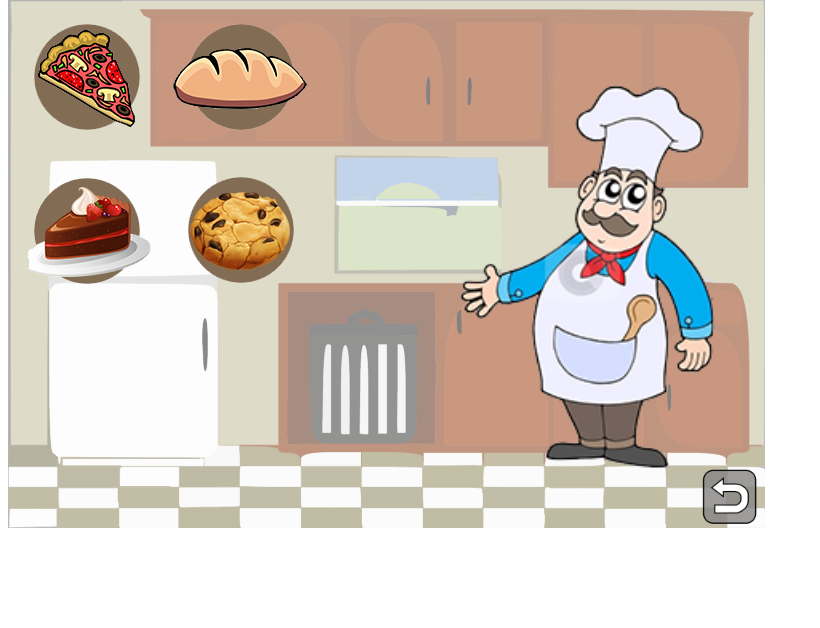
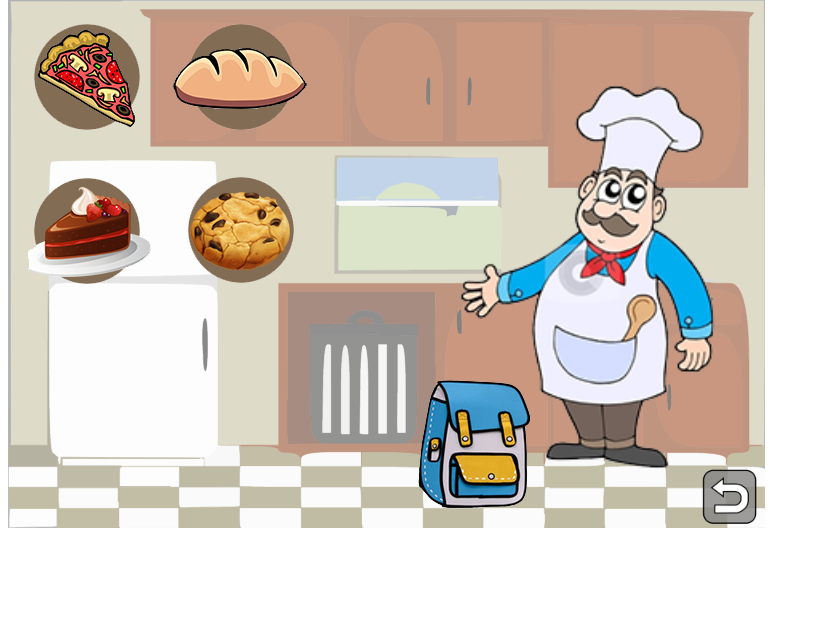
Before and after one commit to NCNU-OpenSource/1041-SE-Team10, a PHP site: page /shop.php in a window 1280 px wide. Shown: the part 33-661 px from the top of the page, without its empty margins (0-820 px from the left). Run offline with PHP 8.4, Linux system fonts and the light colour scheme; a user stored in the database is signed in.

Commit message:
udpate bag

```diff
--- a/masterchef/shop.php
+++ b/masterchef/shop.php
@@ -25,6 +25,12 @@ require("config.php");
     position: absolute;
 	left: 700px;
 	top: 500px;
+}
+.bag{
+	width: 150px;
+	position: absolute;
+	left: 400px;
+	top: 400px;
 }
 table{
 	position: absolute;
@@ -56,6 +62,10 @@ ul li{
 <img src="pics\Chef-Clipart.png" width="400px">
 </div>
 
+<div class="bag">
+<a href="equipment.php"><img src="pics\bag.png"></a>
+</div>
+
 <div class="bake" >
 
 <table>
```
